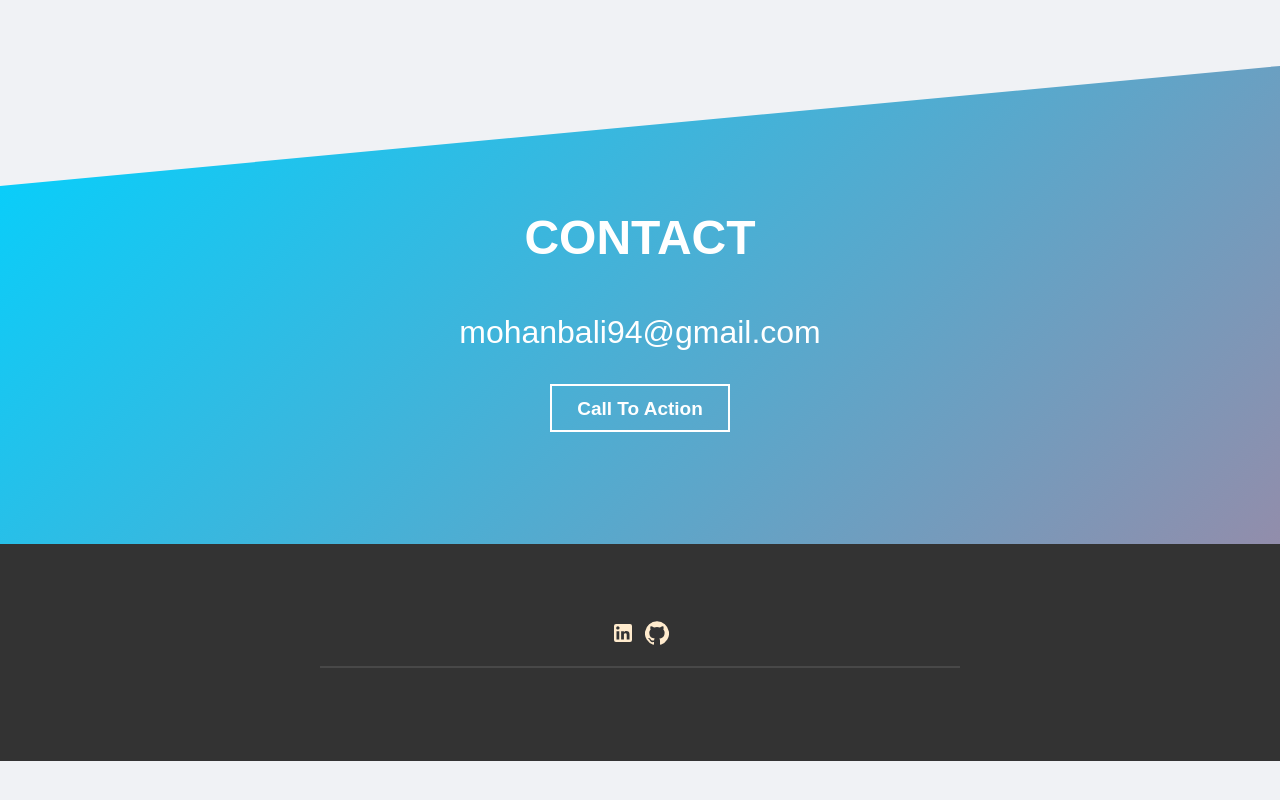
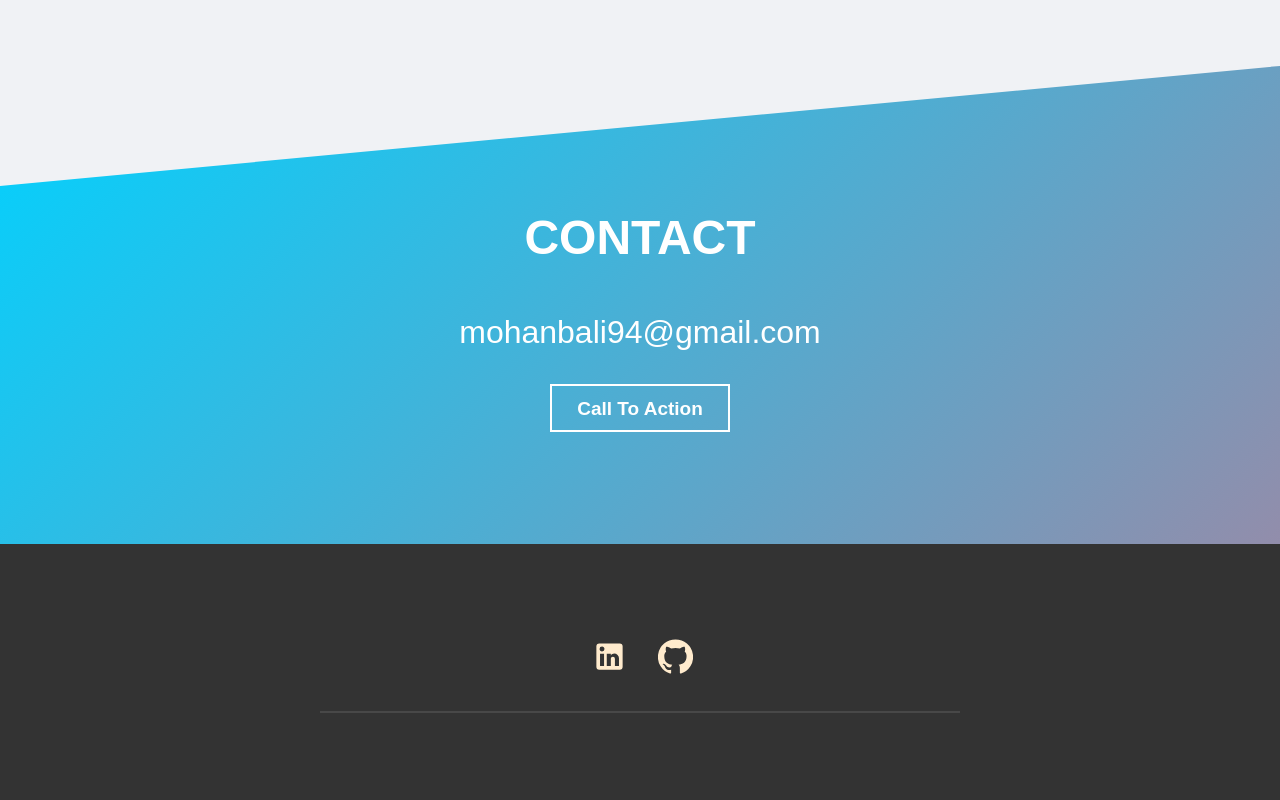
Before and after one commit to Moumenh/portfolio, a React (Create React App) app in the folder client/: page / in a window 1280 px wide. Shown: the part 901-1701 px from the top of the page. Before the commit the page ends 1662 px from the top, so only its background shows below. Built offline with nearby package versions, Linux system fonts and the light colour scheme; no server answers.

Commit message:
footer icons

```diff
--- a/client/src/Components/Footer/Footer.jsx
+++ b/client/src/Components/Footer/Footer.jsx
@@ -7,8 +7,8 @@ const Footer = () => {
     return (
         <div className='footer'>
             <div className='footer__icons'>
-                <a target="_blank" href='https://www.linkedin.com/in/mo-men-hanbali-236a63196/'> <LinkedInIcon /> </a>
-                <a target="_blank" href='https://github.com/Moumenh'> <GitHubIcon /> </a>
+                <a target="_blank" href='https://www.linkedin.com/in/mo-men-hanbali-236a63196/'> <LinkedInIcon fontSize='large' /> </a>
+                <a target="_blank" href='https://github.com/Moumenh'> <GitHubIcon fontSize='large' /> </a>
             </div>
             <hr />
         </div>
--- a/client/src/Components/Footer/styles.css
+++ b/client/src/Components/Footer/styles.css
@@ -9,8 +9,7 @@
 
 .footer__icons{
     display: flex;
-    width: 5%;
-    justify-content: space-between;
+    justify-content: center;
     align-items: center;
     margin: 0;
 }
@@ -20,6 +19,8 @@
     transform: translateY(0);
     transition: all .9s cubic-bezier(.19,1,.22,1);
     width: 30px;
+    font-size: x-large !important;
+    padding: 18px;
 }
 
 .footer a:hover{
```
Also changed, not shown: 1 other file (tests, documents, lock files or other folders).
